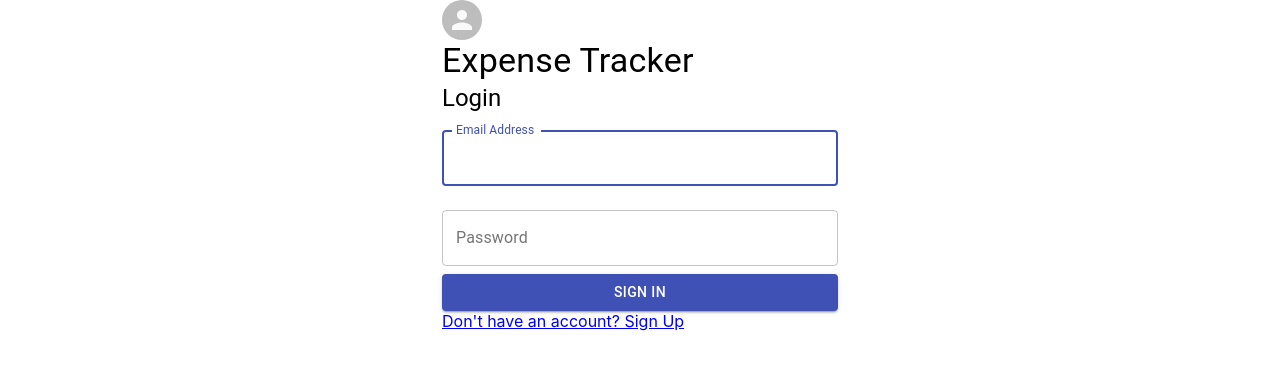
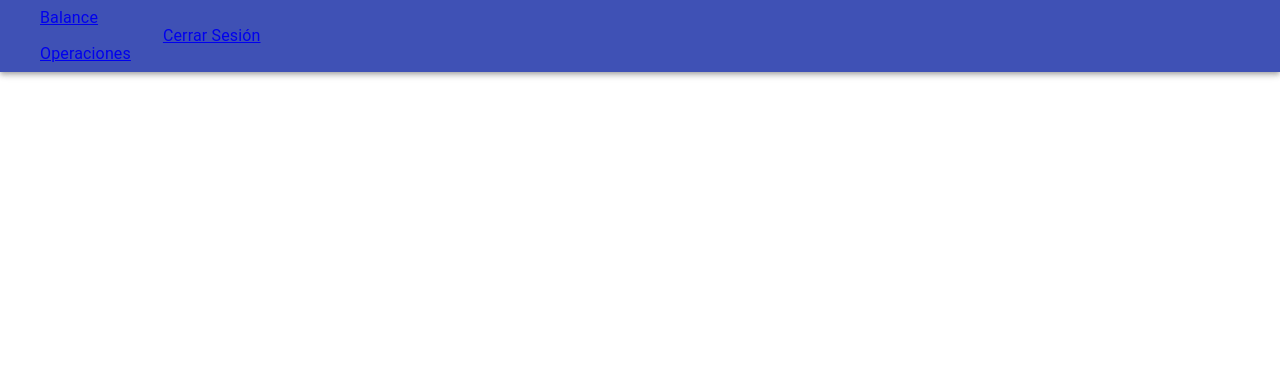
Before and after one commit to Alanoterohs/expense-tracker-PERN, a JavaScript app in the folder client/: page /operations in a window 1280 px wide. Shown: the top 370 px of the page. Built offline with nearby package versions, Linux system fonts and the light colour scheme; the HTML template or start-up script is replaced by a standard one.

Commit message:
barra de navegacion
contiene balance, formulario y cierre de sesion

```diff
--- a/client/src/App.js
+++ b/client/src/App.js
@@ -1,9 +1,9 @@
-import Login from './components/login/Login';
+import NavBar from './components/navBar/NavBar';
 
 function App() {
   return (
     <div className="App">
-      <Login/>
+      <NavBar/>
     </div>
   );
 }
--- /dev/null
+++ b/client/src/components/navBar/NavBar.js
@@ -0,0 +1,48 @@
+import {
+  BrowserRouter as Router,
+  Switch,
+  Route,
+  Redirect,
+  Link,
+} from 'react-router-dom';
+
+import {
+  Grid,
+  Button,
+  AppBar,
+  Toolbar,
+  Typography,
+  MenuItem,
+  Menu,
+  Avatar } from "@material-ui/core";
+
+// #3463F9
+function NavBar() {
+  return (
+    <div>
+     <Router>
+     <AppBar position = "sticky" >
+        <Toolbar>
+          <div >
+             <MenuItem>
+               <Link to="/home" >Balance</Link>
+             </MenuItem>
+             <MenuItem >
+               <Link to="/operations" >Operaciones</Link>
+             </MenuItem>
+         </div>
+         <div>
+             <MenuItem>
+               <Link to="/login" >Cerrar Sesión</Link>
+             </MenuItem>
+         </div>
+         </Toolbar>
+     </AppBar>
+     </Router>
+   </div>
+  );
+}
+// <Route path="/home" render= {() => <Balance income={income} setIncome={setIncome} />  } />
+// <Route path="/operations" render = {() =>  <Form income={income} setIncome={setIncome} />}></Route>
+
+export default NavBar;
```
